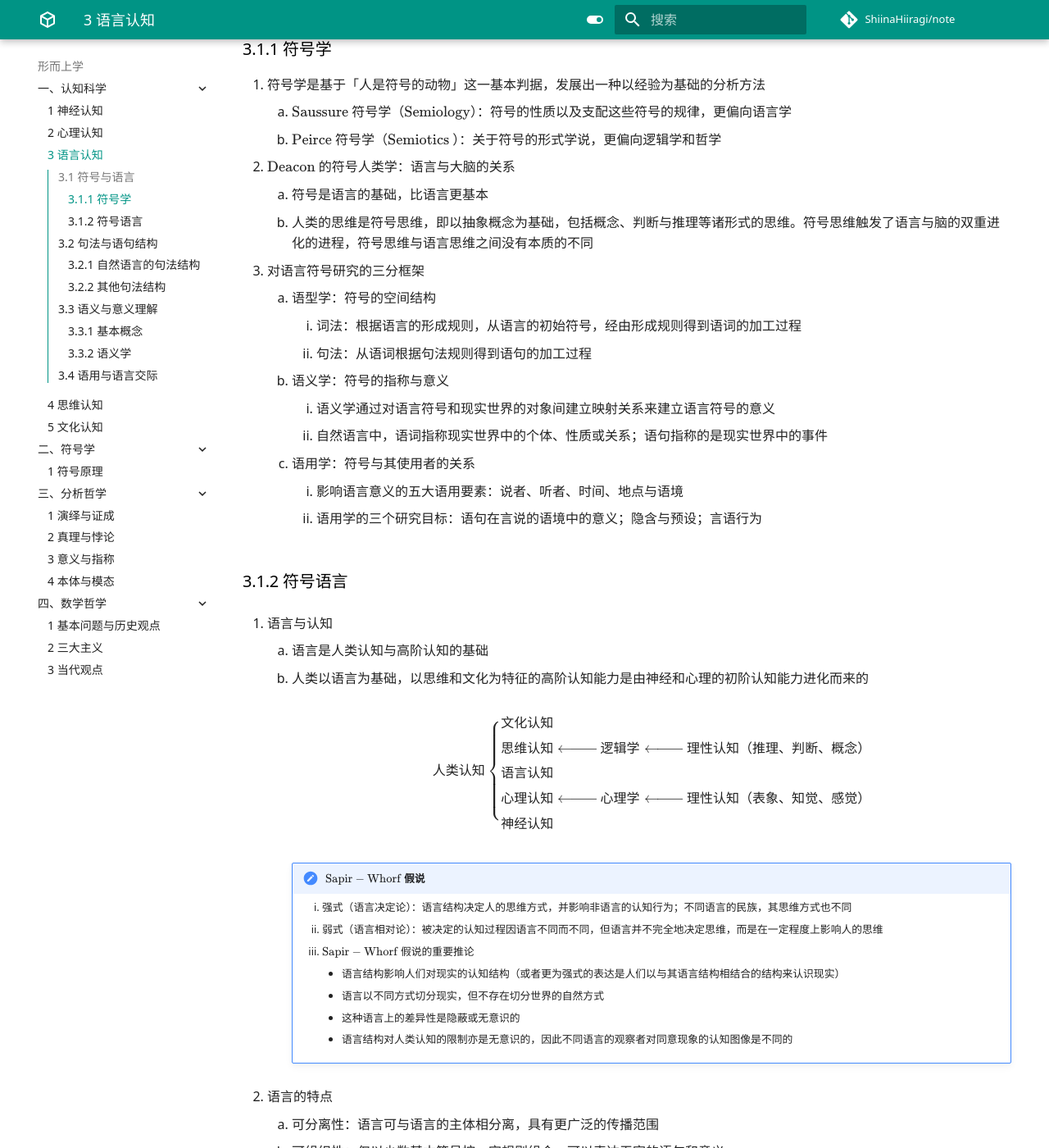
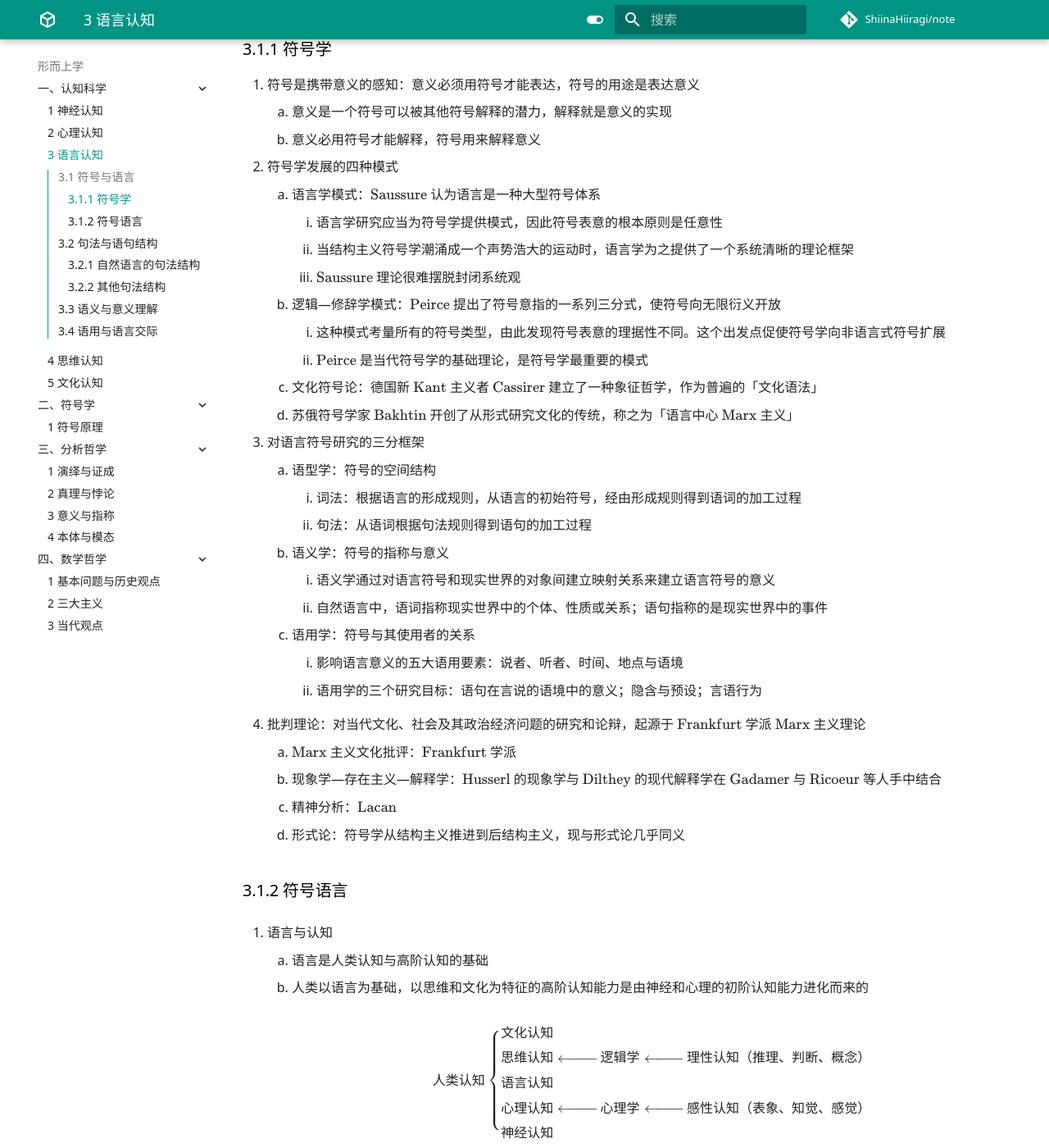
Before and after one commit to ShiinaHiiragi/note, an MkDocs documentation site: the page built from docs/meta/cogn/lang.md, in a window 1280 px wide and 1400 px high, scrolled down 234 px. Shown: the whole window at 82% size. Built offline with MkDocs 1.6.1 and Material for MkDocs 9.7.7, drawn with Linux system fonts in a browser that asks for light colours; comment, search, counter and statistics services are not loaded; some of the changed text lies outside the part shown.

Commit message:
change cogn/lang

```diff
--- a/docs/meta/cogn/lang.md
+++ b/docs/meta/cogn/lang.md
@@ -2,12 +2,19 @@
 
 ## 3.1 符号与语言
 ### 3.1.1 符号学
-1. 符号学是基于「人是符号的动物」这一基本判据，发展出一种以经验为基础的分析方法
-    1. $\text{Saussure}$ 符号学（$\text{Semiology}$）：符号的性质以及支配这些符号的规律，更偏向语言学
-    2. $\text{Peirce}$ 符号学（$\text{Semiotics}$ ）：关于符号的形式学说，更偏向逻辑学和哲学
-2. $\text{Deacon}$ 的符号人类学：语言与大脑的关系
-    1. 符号是语言的基础，比语言更基本
-    2. 人类的思维是符号思维，即以抽象概念为基础，包括概念、判断与推理等诸形式的思维。符号思维触发了语言与脑的双重进化的进程，符号思维与语言思维之间没有本质的不同
+1. 符号是携带意义的感知：意义必须用符号才能表达，符号的用途是表达意义
+    1. 意义是一个符号可以被其他符号解释的潜力，解释就是意义的实现
+    2. 意义必用符号才能解释，符号用来解释意义
+2. 符号学发展的四种模式
+    1. 语言学模式：$\text{Saussure}$ 认为语言是一种大型符号体系
+        1. 语言学研究应当为符号学提供模式，因此符号表意的根本原则是任意性
+        2. 当结构主义符号学潮涌成一个声势浩大的运动时，语言学为之提供了一个系统清晰的理论框架
+        3. $\text{Saussure}$ 理论很难摆脱封闭系统观
+    2. 逻辑—修辞学模式：$\text{Peirce}$ 提出了符号意指的一系列三分式，使符号向无限衍义开放
+        1. 这种模式考量所有的符号类型，由此发现符号表意的理据性不同。这个出发点促使符号学向非语言式符号扩展
+        2. $\text{Peirce}$ 是当代符号学的基础理论，是符号学最重要的模式
+    3. 文化符号论：德国新 $\text{Kant}$ 主义者 $\text{Cassirer}$ 建立了一种象征哲学，作为普遍的「文化语法」
+    4. 苏俄符号学家 $\text{Bakhtin}$ 开创了从形式研究文化的传统，称之为「语言中心 $\text{Marx}$ 主义」
 3. 对语言符号研究的三分框架
     1. 语型学：符号的空间结构
         1. 词法：根据语言的形成规则，从语言的初始符号，经由形成规则得到语词的加工过程
@@ -18,6 +25,11 @@
     3. 语用学：符号与其使用者的关系
         1. 影响语言意义的五大语用要素：说者、听者、时间、地点与语境
         2. 语用学的三个研究目标：语句在言说的语境中的意义；隐含与预设；言语行为
+4. 批判理论：对当代文化、社会及其政治经济问题的研究和论辩，起源于 $\text{Frankfurt}$ 学派 $\text{Marx}$ 主义理论
+    1. $\text{Marx}$ 主义文化批评：$\text{Frankfurt}$ 学派
+    2. 现象学—存在主义—解释学：$\text{Husserl}$ 的现象学与 $\text{Dilthey}$ 的现代解释学在 $\text{Gadamer}$ 与 $\text{Ricoeur}$ 等人手中结合
+    3. 精神分析：$\text{Lacan}$
+    4. 形式论：符号学从结构主义推进到后结构主义，现与形式论几乎同义
 
 ### 3.1.2 符号语言
 1. 语言与认知
@@ -33,7 +45,7 @@
         & \textsf{语言认知} \\
         & \textsf{心理认知}
         \xleftarrow{\qquad} \textsf{心理学}
-        \xleftarrow{\qquad} \textsf{理性认知（表象、知觉、感觉）} \\
+        \xleftarrow{\qquad} \textsf{感性认知（表象、知觉、感觉）} \\
         & \textsf{神经认知}
         \end{aligned}\right.
         $$
@@ -126,23 +138,6 @@
 3. 艺术符号系统：音乐、绘画、建筑、小说、诗歌及戏剧等
 
 ## 3.3 语义与意义理解
-### 3.3.1 基本概念
-1. 语言世界与符号世界
-    1. 语言表达式：语言世界是由语言符号构成的集合，对语言符号进行排列形成的语词和语句统称为语言表达是
-    2. 能指与所指：$\text{Saussure}$ 认为每一个语言记号都由两部分构成。通过能指与所指，人类在语言世界和现实世界间建立了指称关系的意义
-        1. 能指：声音模式，语言符号本身
-        2. 所指：语言符号指称的对象
-2. 现实世界与可能世界
-    1. 虚假概念：有些语言符号在现实世界中没有指称对象，即有内涵而无外延的概念，例如「孙悟空」
-    2. 可能世界：$\text{Kripke}$ 建立的语义学框架，将现实世界扩展到可能世界，从而无例外地、一致地建立语言符号的指称与意义
-3. 指称与意义
-    1. 指称：一种映射关系，通过指称和映射可以在符号世界和可能世界（包括现实世界）之间建立关系
-    2. 意义
-        1. 语词的意义是它所指称现实世界或可能世界的某个对象
-        2. 简单语句的意义是它所指称现实世界或可能世界的某个事件，如果指称的事件存在，那么这个语句是真的，否则是假的
-        3. 复合语句的语义可以用真值函数方法建立
-
-### 3.3.2 语义学
 1. 真值函数语义学
     1. 形式逻辑的真值语义：命题或语句的逻辑意义是真与假，直言命题的真假是由其主谓项之间在现实世界或可能世界中的关系来确定的
     2. 命题逻辑的真值语义：利用真值函数（否定、合取、析取、蕴含与等值）将逻辑推理变为可计算的系统
```
Also changed, not shown: other parts of docs/meta/cogn/lang.md (+1 -1 lines).
